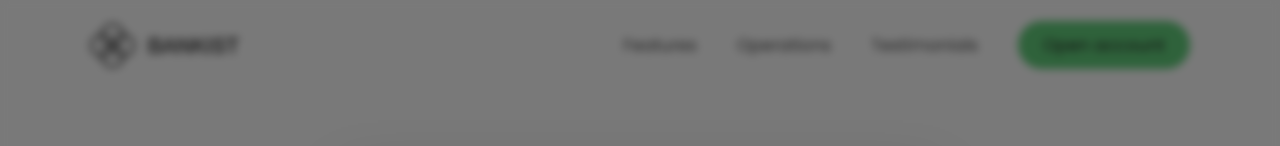
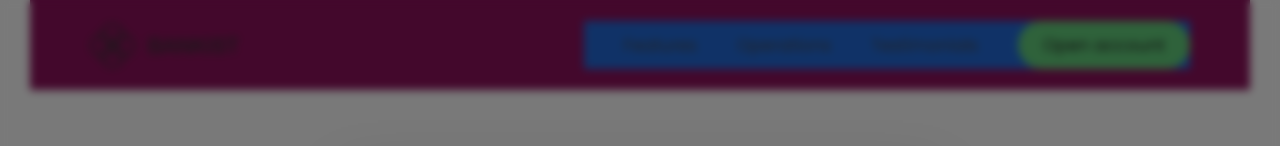
Before and after one commit to geryenkohawsen/Udemy-The_Complete_JavaScript_Course_2024, a plain HTML site: page 13-Advanced-DOM-Bankist/starter/index.html in a window 1280 px wide. Both pictures are taken after a click on the link "Open account". Shown: the top 146 px of the page. Drawn offline with Linux system fonts and the light colour scheme.

Commit message:
191. Event Propagation in Practice

```diff
--- a/13-Advanced-DOM-Bankist/starter/index.html
+++ b/13-Advanced-DOM-Bankist/starter/index.html
@@ -26,7 +26,7 @@
         />
         <ul class="nav__links">
           <li class="nav__item">
-            <a class="nav__link" href="#section--1">Features</a>
+            <a class="nav__link" href="#">Features</a>
           </li>
           <li class="nav__item">
             <a class="nav__link" href="#section--2">Operations</a>
--- a/13-Advanced-DOM-Bankist/starter/script.js
+++ b/13-Advanced-DOM-Bankist/starter/script.js
@@ -140,6 +140,7 @@
   section1.scrollIntoView({ behavior: 'smooth' });
 });
 
+/*
 // Events and events handlers
 const h1 = document.querySelector('h1');
 
@@ -157,3 +158,35 @@
   e.target.removeEventListener('mouseenter', alertH1); // remove event listener after getting executed once
 };
 h1.addEventListener('mouseenter', alertH1);
+*/
+
+const randomInt = (min, max) =>
+  Math.floor(Math.random() * (max - min + 1) + min);
+
+const randomColor = () =>
+  `rgba(${randomInt(0, 225)},${randomInt(0, 225)},${randomInt(0, 225)})`;
+
+document.querySelector('.nav__link').addEventListener('click', function (e) {
+  this.style.backgroundColor = randomColor();
+  console.log('LINK', e.target, e.currentTarget);
+  console.log(this === e.currentTarget);
+
+  // Stop propagation
+  e.stopPropagation();
+});
+
+document.querySelector('.nav__links').addEventListener('click', function (e) {
+  this.style.backgroundColor = randomColor();
+  console.log('CONTAINER', e.target, e.currentTarget);
+  console.log(this === e.currentTarget);
+});
+
+document.querySelector('.nav').addEventListener(
+  'click',
+  function (e) {
+    this.style.backgroundColor = randomColor();
+    console.log('NAV', e.target, e.currentTarget);
+    console.log(this === e.currentTarget);
+  },
+  true
+);
```
